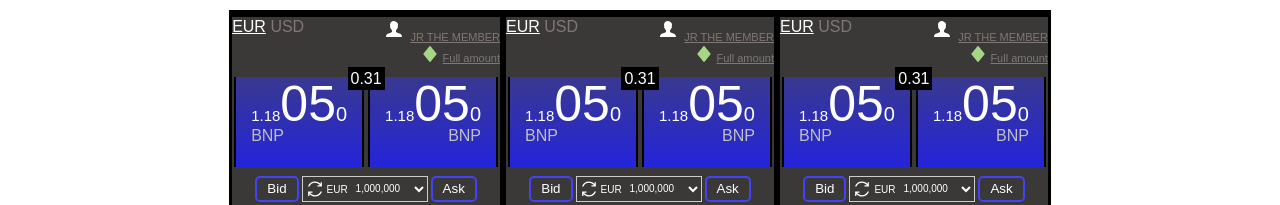
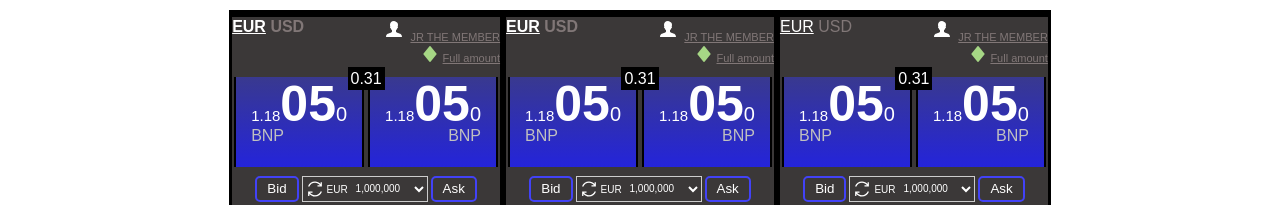
Before and after one commit to CodeChilli/codingExercise, a website: page index.html in a window 1280 px wide. Shown: the top 205 px of the page. Drawn offline with Linux system fonts and the light colour scheme.

Commit message:
checkpoint

```diff
--- a/css/commons.css
+++ b/css/commons.css
@@ -42,3 +42,7 @@ body{
 .underline {
     text-decoration: underline;
 }
+
+.thick{
+    font-weight:550;
+}
--- a/css/ticker.css
+++ b/css/ticker.css
@@ -11,6 +11,7 @@
 
 .ticker-center{
     font-size:50px;
+    font-weight: 550;
 }
 
 .ticker-rightelem{
--- a/index.html
+++ b/index.html
@@ -18,8 +18,8 @@
                 <div class="item subitem">
                     <div class="currency-pair-container">
                         <span>
-                            <span class="whiteFont cap underline" style="margin-top:0px">EUR</span>
-                            <span class="greyFontColor">USD </span>
+                            <span class="thick whiteFont cap underline" style="margin-top:0px">EUR</span>
+                            <span class="thick greyFontColor">USD </span>
                         </span>
                         <div class="full-amount-container">
                             <div style="white-space:nowrap;">
@@ -145,8 +145,8 @@
                 <div class="item subitem">
                     <div class="currency-pair-container">
                         <span>
-                            <span class="whiteFont cap underline" style="margin-top:0px">EUR</span>
-                            <span class="greyFontColor">USD </span>
+                            <span class="thick whiteFont cap underline" style="margin-top:0px">EUR</span>
+                            <span class="thick greyFontColor">USD </span>
                         </span>
                         <div class="full-amount-container">
                             <div style="white-space:nowrap;">
```
Also changed, not shown: readMe.txt.
